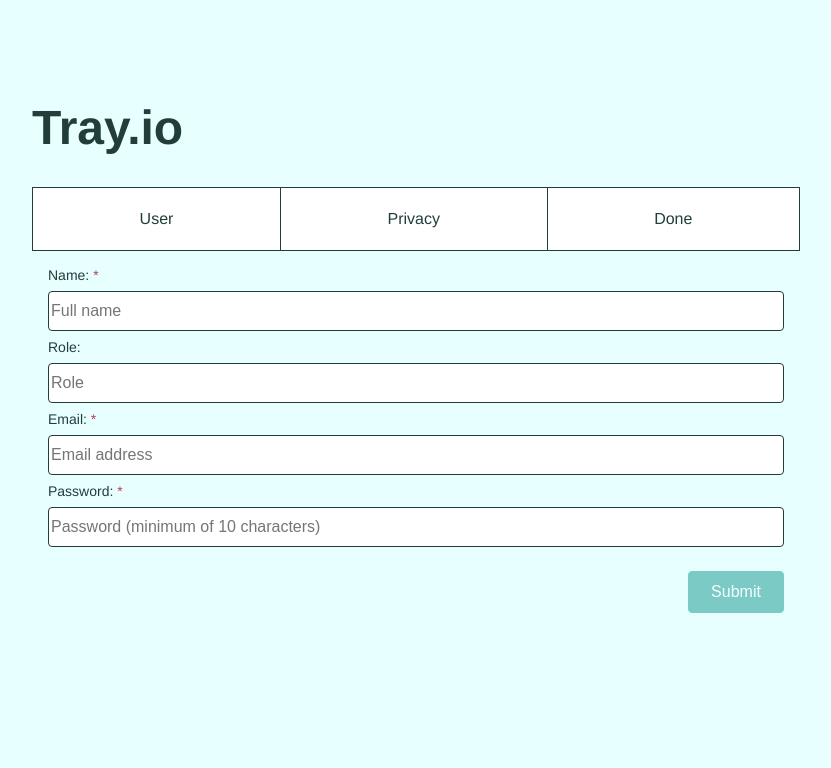
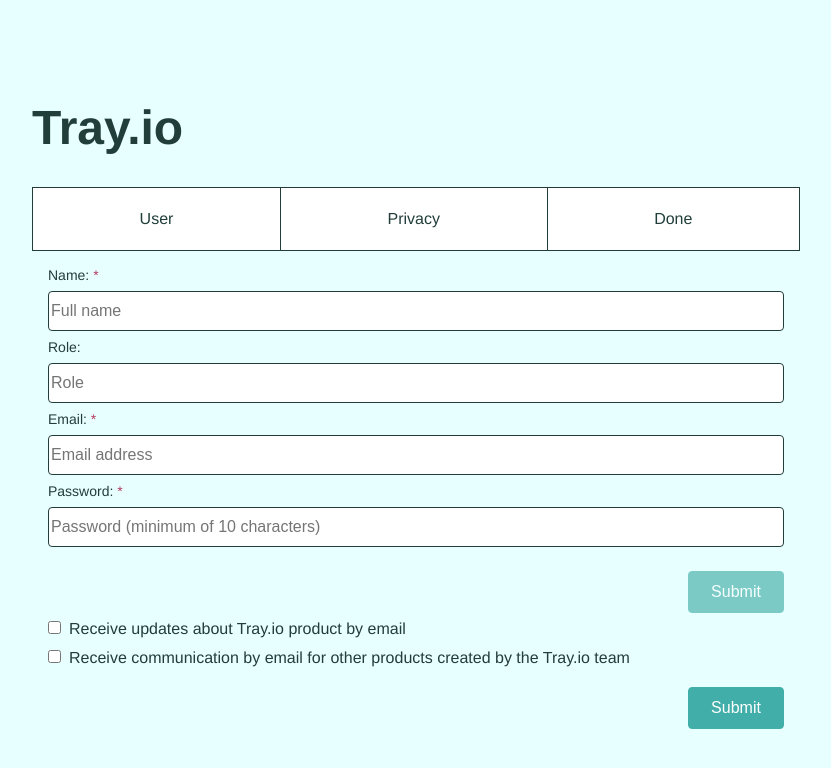
Before and after one commit to juliatan/tray-form, a React (Create React App) app: page / in a window 1280 px wide. Shown: the top 768 px of the page, without its empty margins (224-1055 px from the left). Built offline with nearby package versions, Linux system fonts and the light colour scheme.

Commit message:
Add PrivacyDetails page

```diff
--- /dev/null
+++ b/src/components/PrivacyDetails/PrivacyDetails.js
@@ -0,0 +1,45 @@
+/* eslint-disable jsx-a11y/label-has-for */
+/* eslint-disable jsx-a11y/label-has-associated-control */
+import React from 'react';
+import { Formik, Field, Form } from 'formik';
+import classes from './PrivacyDetails.module.scss';
+
+const privacyDetails = (props) => {
+  return (
+    <div className={classes.PrivacyDetails}>
+      <Formik
+        initialValues={{ newsletters: [] }}
+        onSubmit={(values, { setSubmitting }) => {
+          props.saveDetails(values);
+          setSubmitting(false);
+        }}
+      >
+        {({ isSubmitting }) => (
+          <Form>
+            {/* <div role="group" aria-labelledby="checkbox-group"> */}
+            <label>
+              <Field type="checkbox" name="newsletters" value="trayProduct" />
+              Receive updates about Tray.io product by email
+            </label>
+            <label>
+              <Field type="checkbox" name="newsletters" value="otherProducts" />
+              Receive communication by email for other products created by the
+              Tray.io team
+            </label>
+            {/* </div> */}
+
+            <button
+              type="submit"
+              disabled={isSubmitting}
+              className={classes.submitButton}
+            >
+              Submit
+            </button>
+          </Form>
+        )}
+      </Formik>
+    </div>
+  );
+};
+
+export default privacyDetails;
--- /dev/null
+++ b/src/components/PrivacyDetails/PrivacyDetails.module.scss
@@ -0,0 +1,37 @@
+@import '../../assets/stylesheets/colours';
+
+.PrivacyDetails {
+  form {
+    display: flex;
+    flex-direction: column;
+  }
+
+  input {
+    margin: 8px 8px 8px 0;
+  }
+
+  .submitButton {
+    display: block;
+    width: 96px;
+    margin: 16px 0 0 auto;
+    padding: 8px 16px;
+    color: $white;
+    font-size: 1rem;
+    line-height: 1.5rem;
+    border: 1px solid transparent;
+    border-radius: 4px;
+    transition: color 0.15s ease-in-out, background-color 0.15s ease-in-out,
+      border-color 0.15s ease-in-out, box-shadow 0.15s ease-in-out;
+    background-color: $button-success;
+    border-color: $button-success;
+
+    &:hover:not(:disabled) {
+      background-color: $button-success-hover;
+      border-color: $button-success-hover;
+    }
+
+    &:not(:disabled) {
+      cursor: pointer;
+    }
+  }
+}
--- a/src/hoc/Layout/Layout.js
+++ b/src/hoc/Layout/Layout.js
@@ -1,10 +1,15 @@
 import React, { Component } from 'react';
 import FormTabs from '../../components/Navigation/FormTabs/FormTabs';
 import UserDetails from '../../components/UserDetails/UserDetails';
+import PrivacyDetails from '../../components/PrivacyDetails/PrivacyDetails';
 import classes from './Layout.module.scss';
 
 class Layout extends Component {
-  submitHandler = (data) => {
+  submitUserDetailsHandler = (data) => {
+    console.log(data);
+  };
+
+  submitPrivacyDetailsHandler = (data) => {
     console.log(data);
   };
 
@@ -17,7 +22,7 @@
         </nav>
         <div className={classes.Page}>
           <UserDetails saveDetails={this.submitUserDetailsHandler} />
-          {/* <PrivacyDetails saveDetails={this.submitPrivacyDetailsHandler} */}
+          <PrivacyDetails saveDetails={this.submitPrivacyDetailsHandler} />
         </div>
       </div>
     );
```
